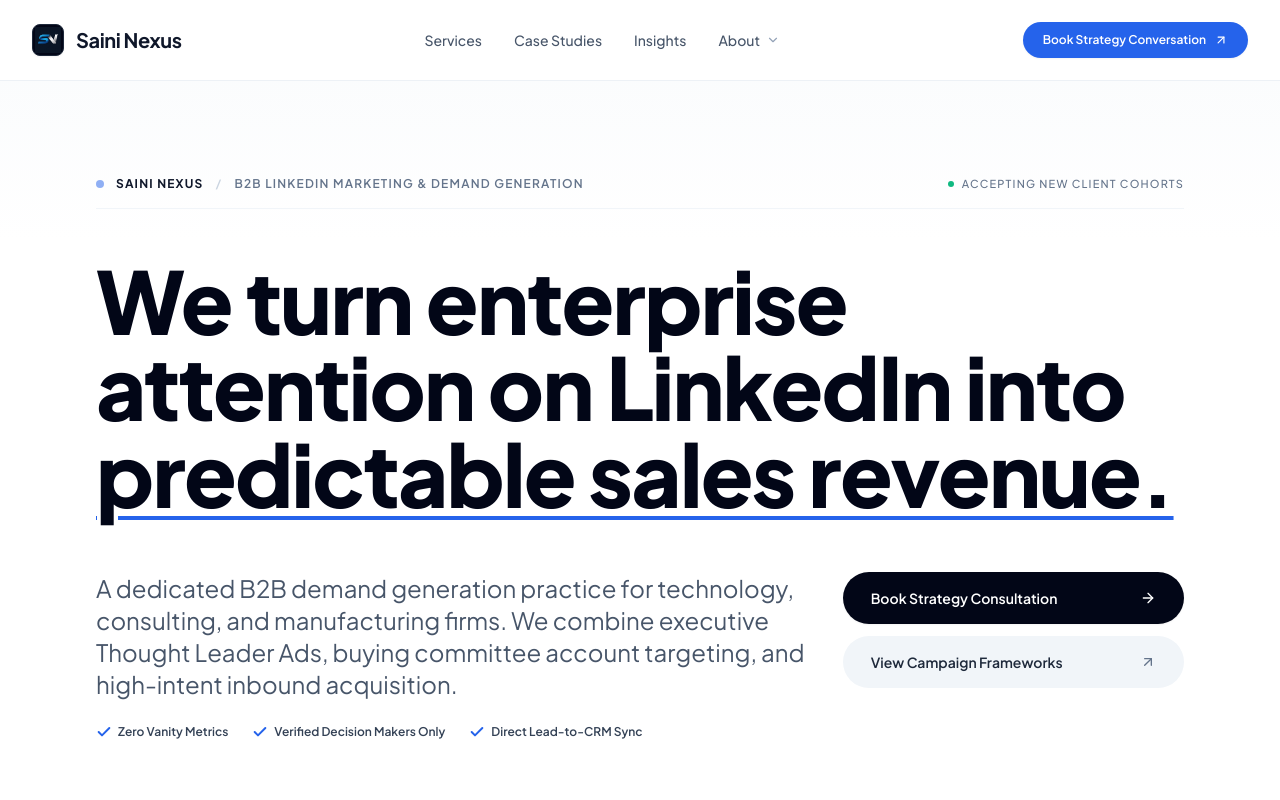
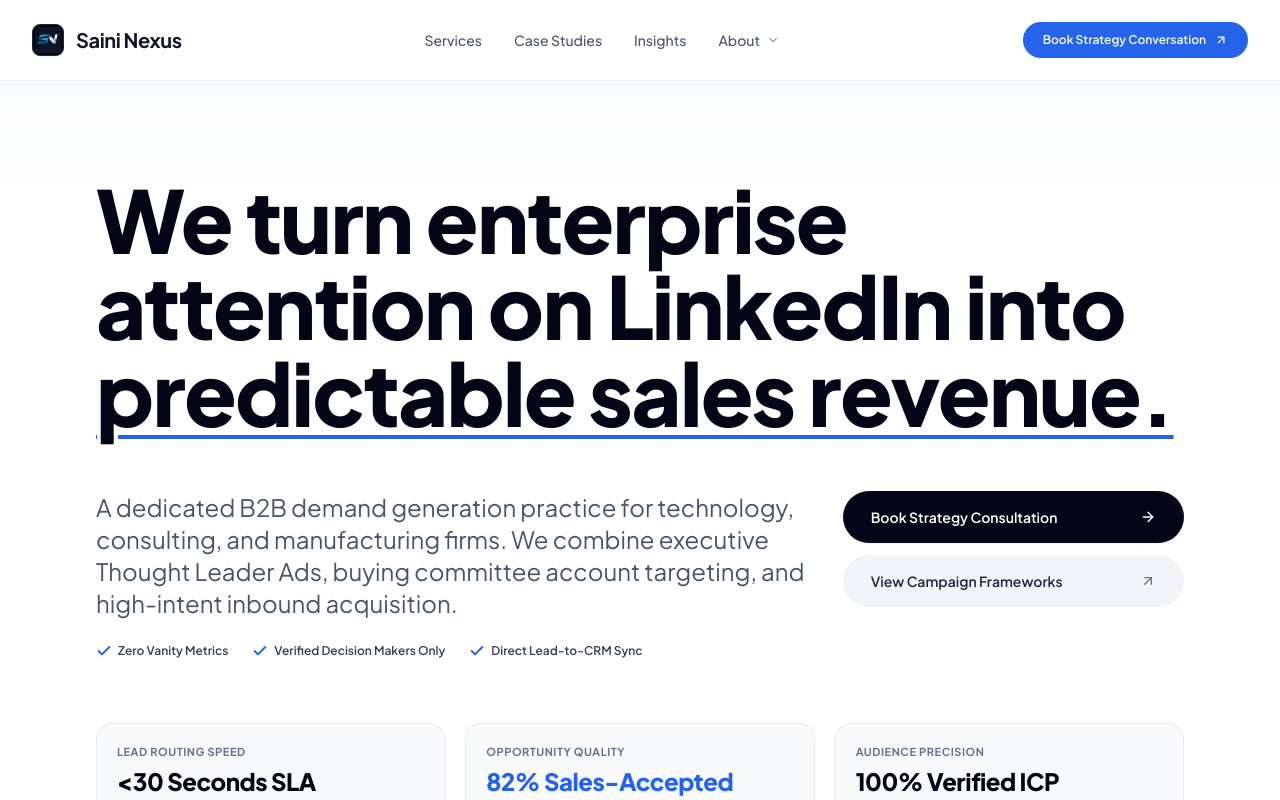
Before and after one commit to Kamu08/Saini-Nexus, a Next.js app: page / in a window 1280 px wide. Shown: the top 800 px of the page. Built offline with nearby package versions, Linux system fonts and the light colour scheme.

Commit message:
Remove top tag line from hero

```diff
--- a/src/components/ModernHero.tsx
+++ b/src/components/ModernHero.tsx
@@ -23,20 +23,7 @@
 
       <div className="max-w-6xl mx-auto px-4 sm:px-6 lg:px-8 space-y-12 relative z-10">
 
-        {/* Top Minimalist Tag */}
-        <div className="flex flex-wrap items-center justify-between gap-4 text-xs font-semibold tracking-widest uppercase text-slate-500 border-b border-slate-100 pb-4">
-          <div className="flex items-center gap-3">
-            <span className="w-2 h-2 rounded-full bg-blue-600 animate-pulse" />
-            <span className="text-slate-900 font-bold">Saini Nexus</span>
-            <span className="text-slate-300">/</span>
-            <span>B2B LinkedIn Marketing &amp; Demand Generation</span>
-          </div>
 
-          <div className="flex items-center gap-2 text-[11px] text-slate-500 font-medium">
-            <span className="w-1.5 h-1.5 rounded-full bg-emerald-500" />
-            <span>ACCEPTING NEW CLIENT COHORTS</span>
-          </div>
-        </div>
 
         {/* Massive Confident Agency Headline */}
         <div className="space-y-4">
```
